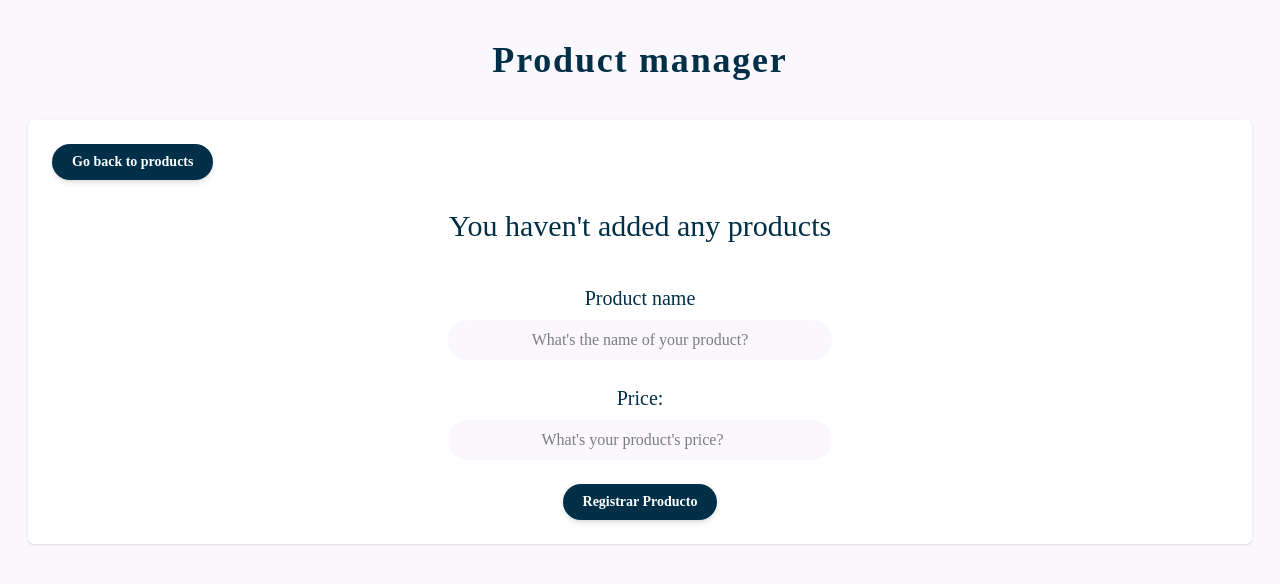
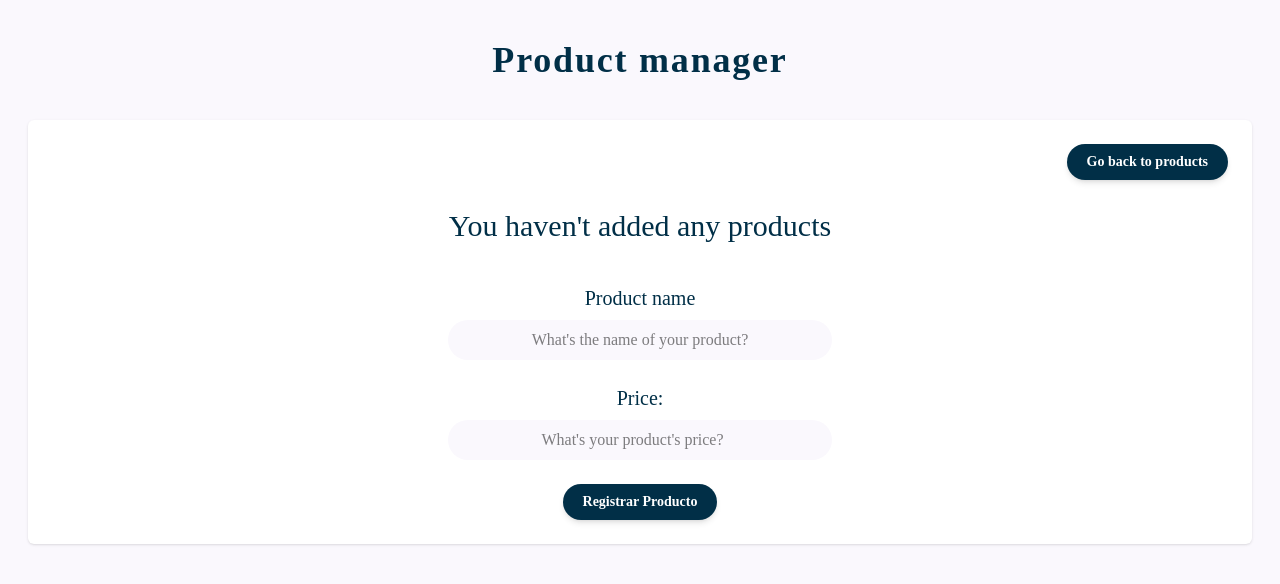
Before and after one commit to Milin7/product_manager, a React (Vite) app in the folder client/: page /new/product in a window 1280 px wide. Shown: the top 584 px of the page. Built offline with nearby package versions, Linux system fonts and the light colour scheme.

Commit message:
Change button style in NewProduct comopnent

```diff
--- a/client/src/views/NewProduct.tsx
+++ b/client/src/views/NewProduct.tsx
@@ -28,11 +28,11 @@ export default function NewProduct() {
   const error = useActionData() as string;
   return (
     <>
-      <div className=" flex justify-start">
+      <div className=" flex justify-end">
         {" "}
         <Link
           to="/"
-          className=" rounded-full bg-project-blue text-sm font-semibold hover:opacity-90 text-white shadow-md py-2 px-5"
+          className=" rounded-full  bg-project-blue text-sm font-semibold hover:opacity-90 text-white shadow-md py-2 px-5"
         >
           Go back to products
         </Link>
--- a/client/src/views/Products.tsx
+++ b/client/src/views/Products.tsx
@@ -19,7 +19,7 @@ export default function Products() {
         </h2>
         <Link
           to="new/product"
-          className=" rounded-full float-end bg-project-blue self-center text-sm font-semibold hover:opacity-90 text-white shadow-md p-2"
+          className=" rounded-full float-end bg-project-blue self-center text-sm font-semibold hover:opacity-90 text-white shadow-md py-2 px-5"
         >
           Add Product
         </Link>
```
